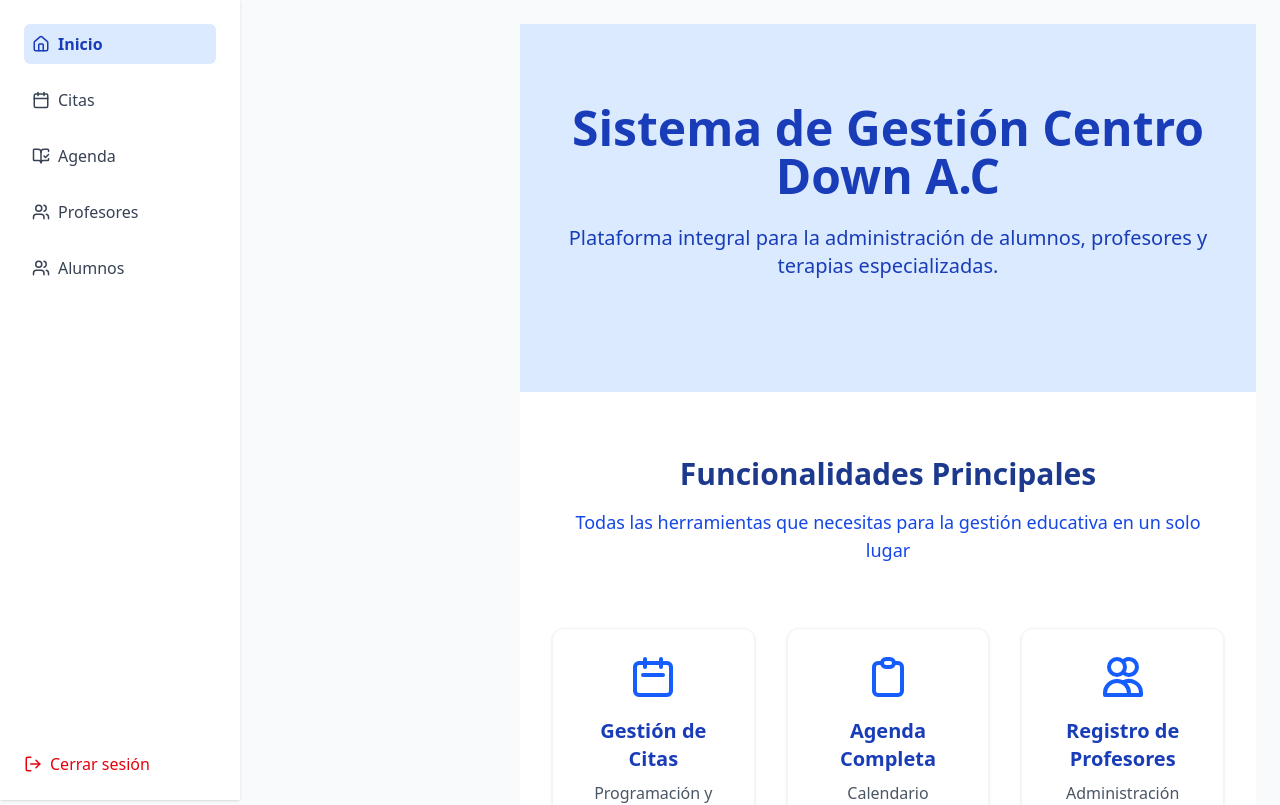
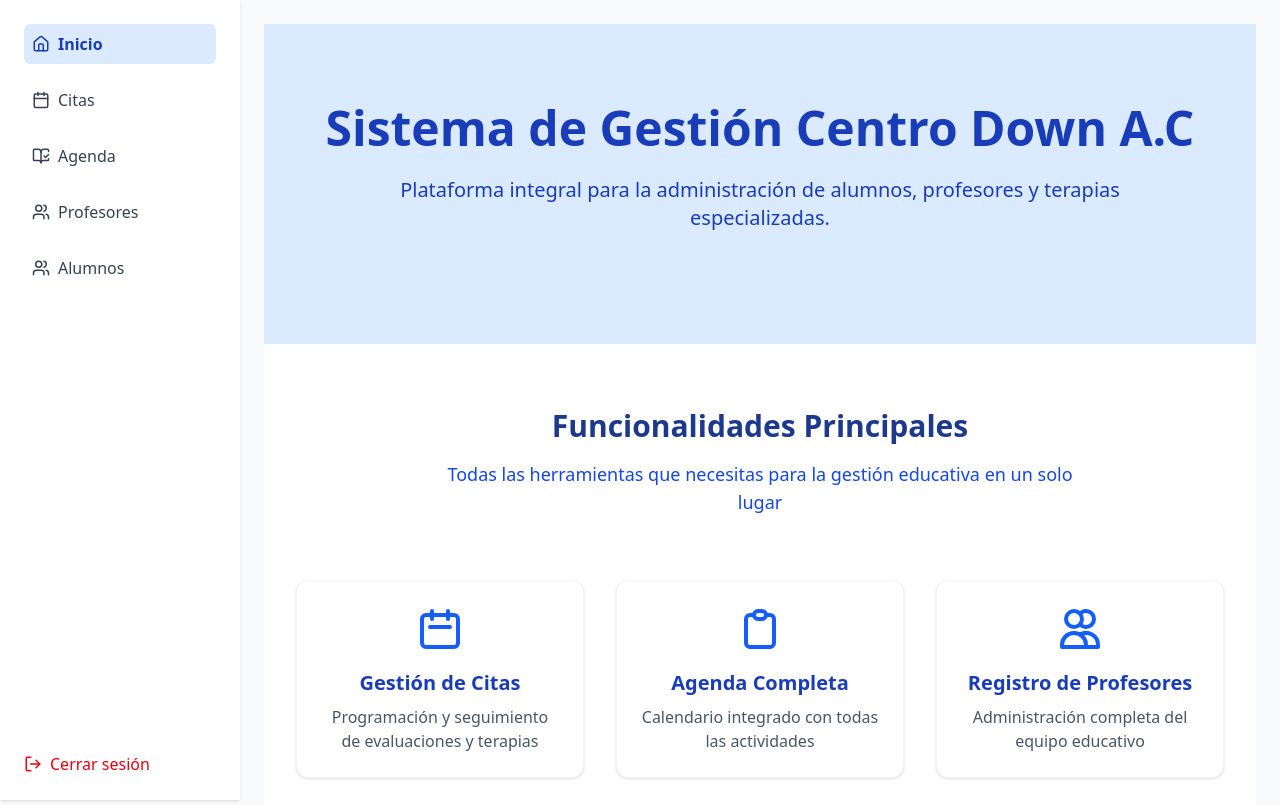
Before and after one commit to itsoncd/centro-down-frontend, a React (Vite) app: page /director in a window 1280 px wide. Shown: the top 805 px of the page. Built offline with nearby package versions, Linux system fonts and the light colour scheme; no server answers.

Commit message:
Ancho del sidebar
Quite el ancho

```diff
--- a/src/layouts/DirectorLayout.tsx
+++ b/src/layouts/DirectorLayout.tsx
@@ -8,7 +8,7 @@
       <SidebarNavDirector />
 
       {/* Contenido dinámico */}
-      <main className="flex-1 p-6 ml-64 overflow-auto"> {/* ml-64 para el ancho del sidebar */}
+      <main className="flex-1 p-6 overflow-auto"> {/* ml-64 para el ancho del sidebar */}
         <div className="w-full">
           <Outlet /> {/* Aquí se inyectarán las páginas */}
         </div>
```
